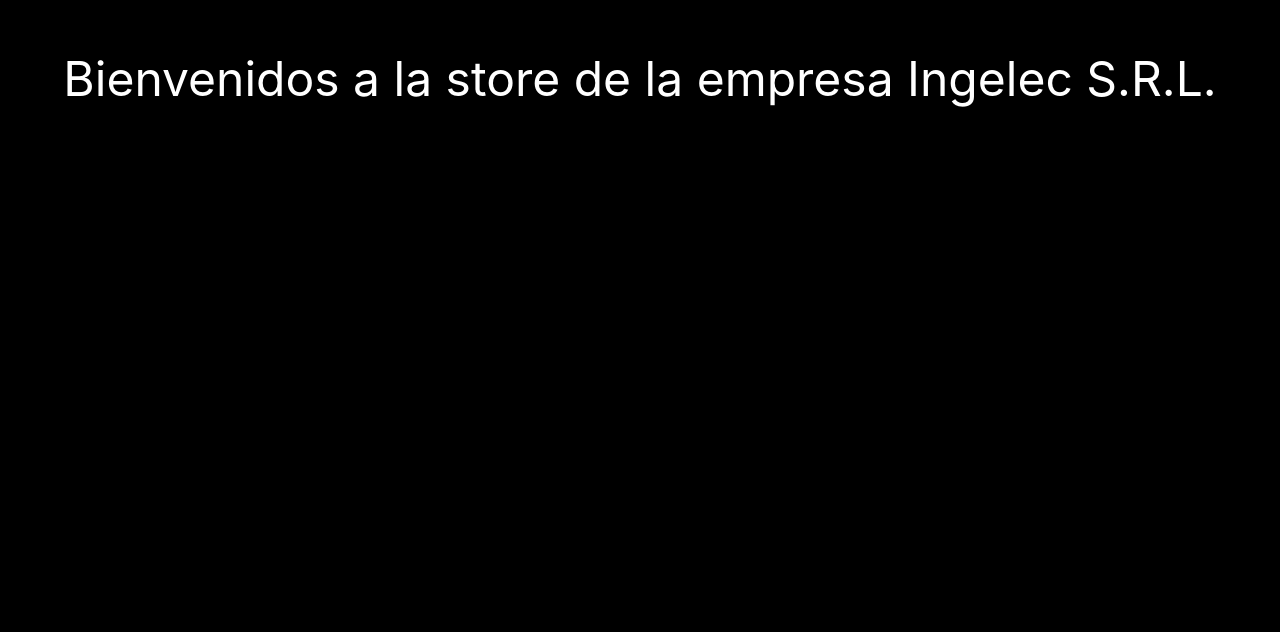
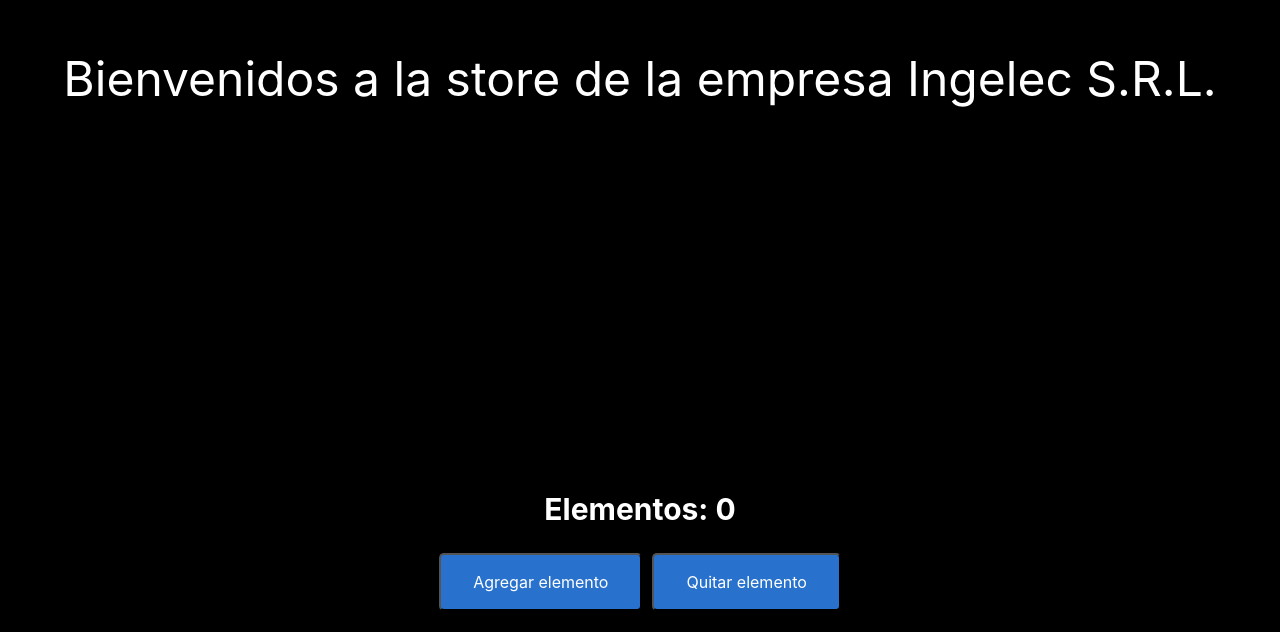
Before and after one commit to Confaa/StoreIngelec, a React (Create React App) app: page / in a window 1280 px wide. Shown: the part 443-1075 px from the top of the page. Before the commit the page ends 930 px from the top, so only its background shows below. Built offline with nearby package versions, Linux system fonts and the light colour scheme.

Commit message:
ItemCount

```diff
--- a/src/App.js
+++ b/src/App.js
@@ -2,12 +2,15 @@
 import "./App.scss";
 import NavBar from "./components/NavBar/NavBar.js";
 import Home from "./components/Home/Home.js";
+import ItemCount from "./components/ItemCount/ItemCount.js";
 
 function App() {
+    const handleAdd = () => {};
     return (
         <div className="container-fluid">
             <NavBar />
             <Home />
+            <ItemCount onAdd={handleAdd} initialValue={0} maxValue={5} />
         </div>
     );
 }
--- /dev/null
+++ b/src/components/ItemCount/ItemCount.js
@@ -0,0 +1,44 @@
+import { React, useState } from "react";
+import "./ItemCount.scss";
+
+const ItemCount = ({ initialValue, maxValue, onAdd }) => {
+    const [contador, setContador] = useState(initialValue);
+    const [stock, setStock] = useState(maxValue);
+
+    const aumentarContador = () => {
+        if (stock > 0 && contador < 5) {
+            setContador(contador + 1);
+            setStock(stock - 1);
+        } else {
+            document.getElementById("demo").innerHTML = "No queda stock";
+        }
+    };
+
+    const restarContador = () => {
+        if (contador > 0 && stock < 6) {
+            setContador(contador - 1);
+            setStock(stock + 1);
+            document.getElementById("demo").innerHTML = "";
+        } else if (contador == 5) {
+            setContador(contador - 1);
+            setStock(stock + 1);
+        }
+    };
+
+    return (
+        <div className="contador">
+            <p> Elementos: {contador} </p>
+            <button className="elemento" onClick={aumentarContador}>
+                {" "}
+                Agregar elemento{" "}
+            </button>
+            <button className="elemento" onClick={restarContador}>
+                {" "}
+                Quitar elemento
+            </button>
+            <p id="demo"></p>
+        </div>
+    );
+};
+
+export default ItemCount;
--- /dev/null
+++ b/src/components/ItemCount/ItemCount.scss
@@ -0,0 +1,17 @@
+.contador {
+    text-align: center;
+    p {
+        font-size: 30px;
+        font-weight: bold;
+    }
+
+    .elemento {
+        background-color: #2871cc;
+        color: white;
+        padding: 15px 32px;
+        text-align: center;
+        text-decoration: none;
+        margin: 5px;
+        border-radius: 5px;
+    }
+}
```
Also changed, not shown: 1 other file (tests, documents, lock files or other folders).
